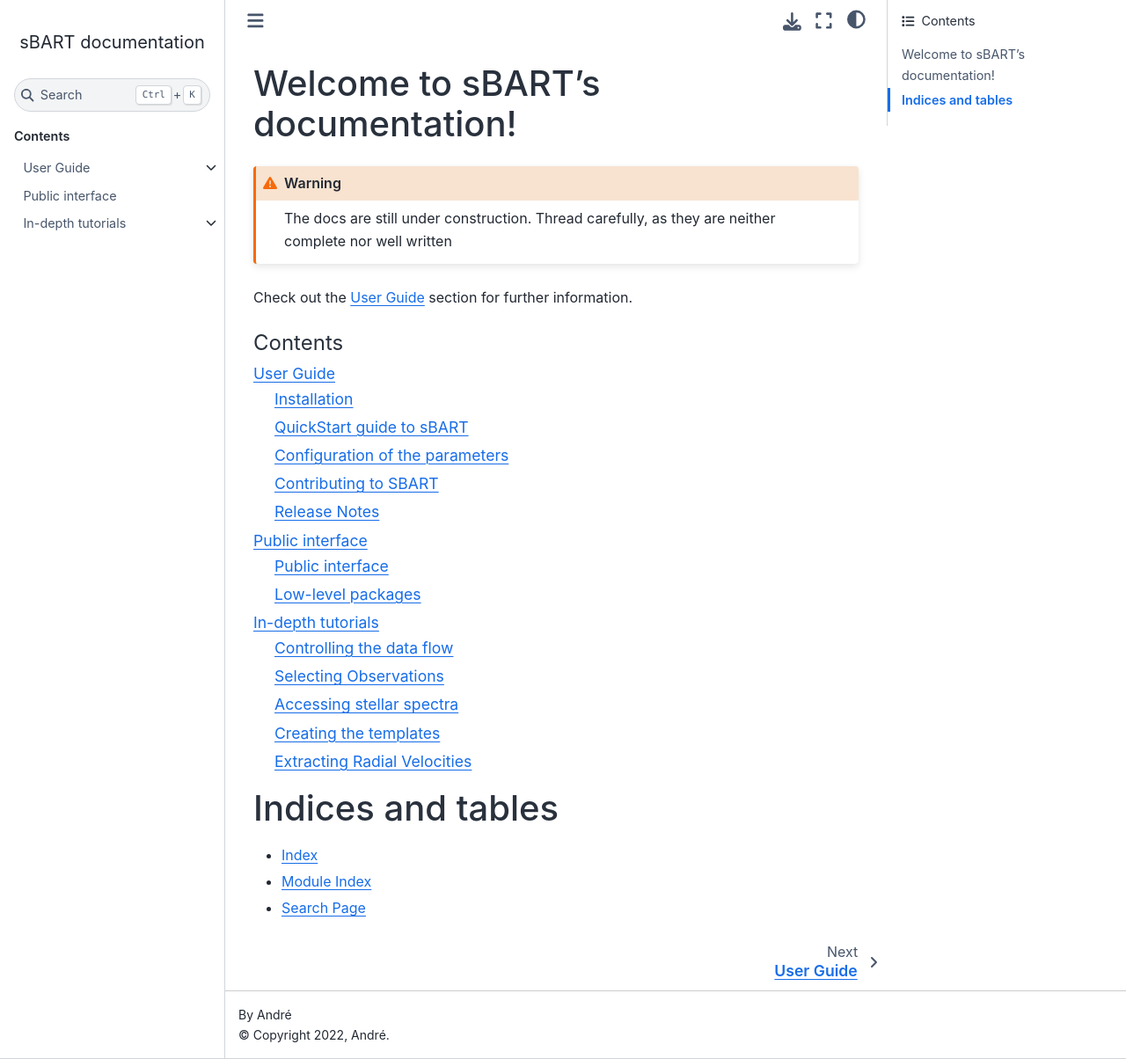
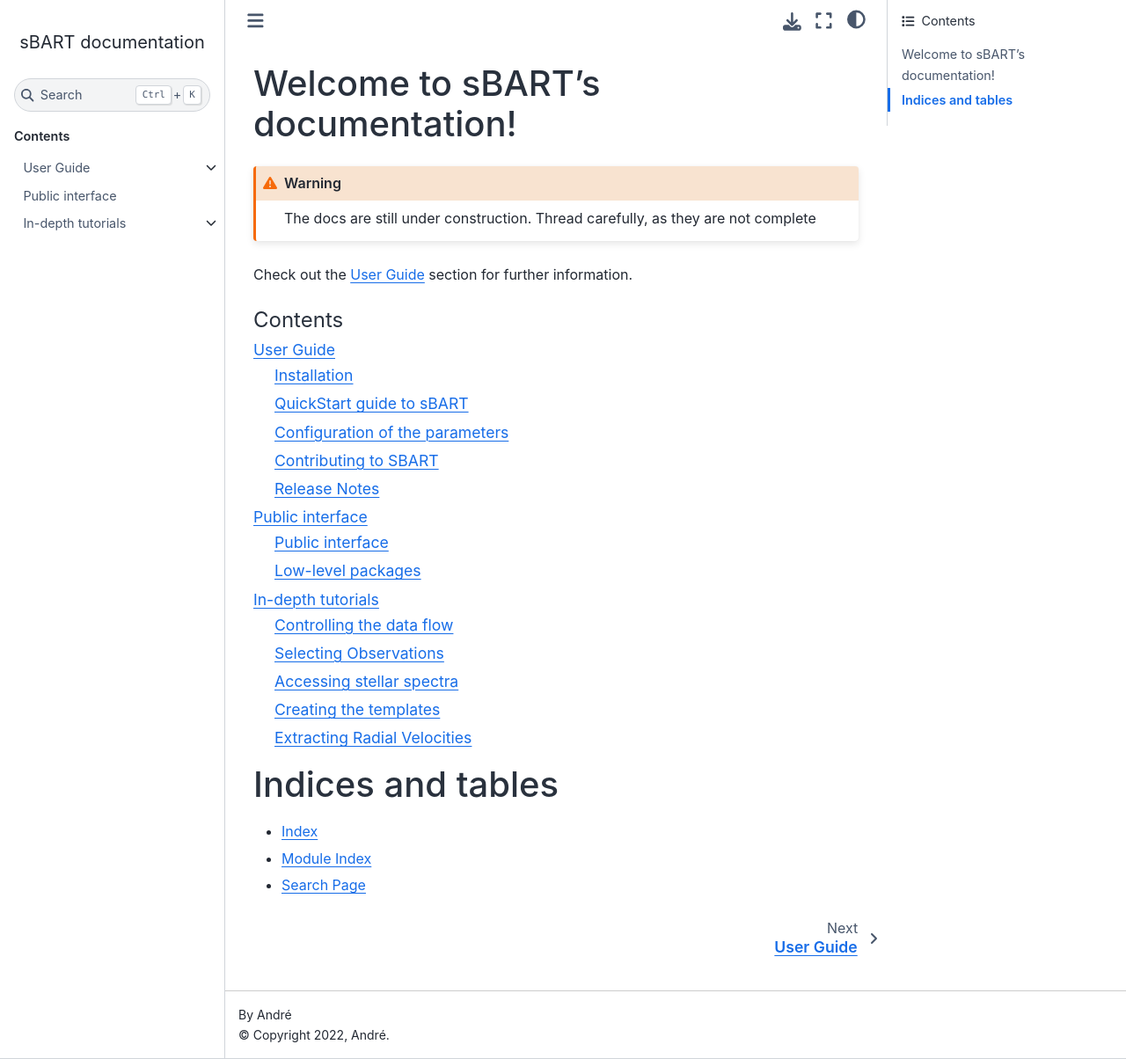
Before and after one commit to iastro-pt/sBART, a Sphinx documentation site: the page built from docs/index.rst, in a window 1280 px wide and 1204 px high. Shown: the whole window at 88% size. Built offline with Sphinx 7.4.7 and the Sphinx Book theme 1.1.4, drawn with Linux system fonts in a browser that asks for light colours.

Commit message:
Update index.rst

```diff
--- a/docs/index.rst
+++ b/docs/index.rst
@@ -7,7 +7,7 @@ Welcome to sBART's documentation!
 =================================
 
 .. warning::
-   The docs are still under construction. Thread carefully, as they are neither complete nor well written
+   The docs are still under construction. Thread carefully, as they are not complete
 
 Check out the :doc:`guide` section for further information.
 
```
